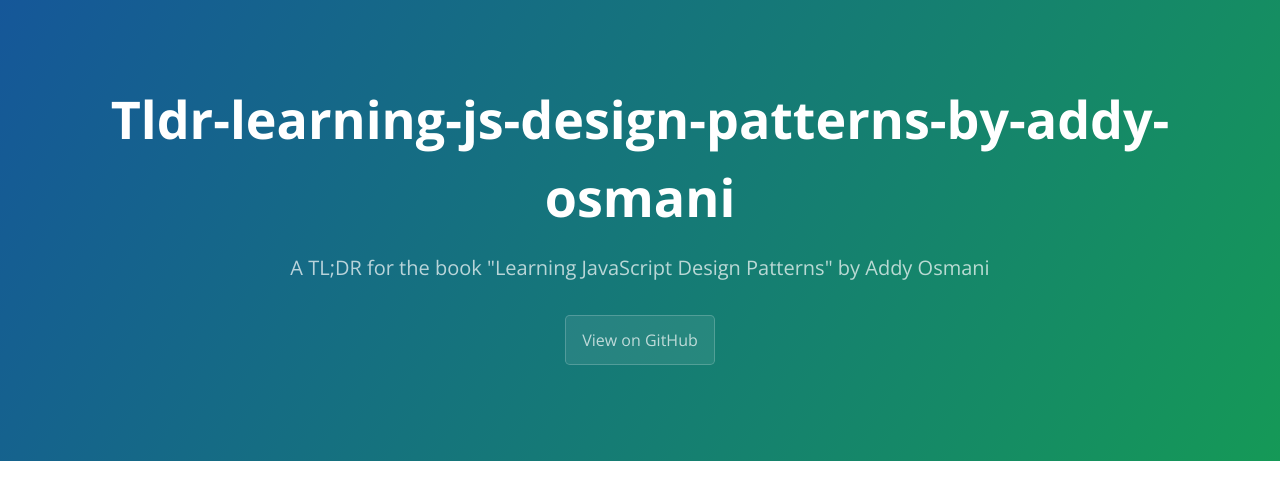
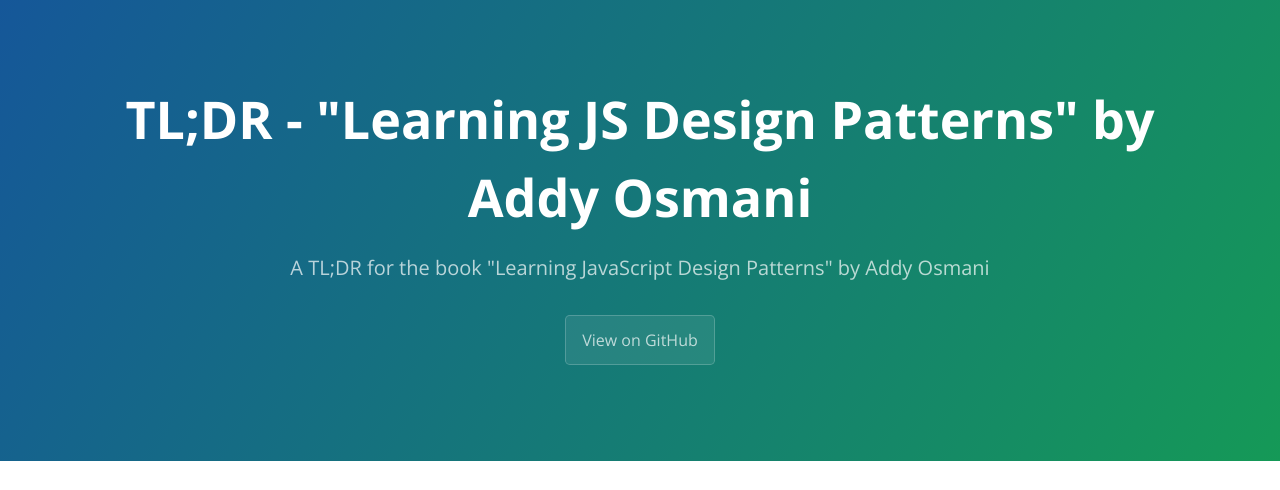
Before and after one commit to karlpatrickespiritu/TLDR-Learning-JS-Design-Patterns-by-Addy-Osmani, a plain HTML site: page index.html in a window 1280 px wide. Shown: the top 490 px of the page. Drawn offline with nearby package versions, Linux system fonts and the light colour scheme.

Commit message:
headline update

```diff
--- a/index.html
+++ b/index.html
@@ -2,7 +2,7 @@
 <html lang="en-us">
 <head>
     <meta charset="UTF-8">
-    <title>Tldr-learning-js-design-patterns-by-addy-osmani by karlpatrickespiritu</title>
+    <title>TL;DR - Learning JS Design Patterns by Addy Osmani</title>
     <meta name="viewport" content="width=device-width, initial-scale=1">
     <link rel="stylesheet" type="text/css" href="stylesheets/normalize.css" media="screen">
     <link href='https://fonts.googleapis.com/css?family=Open+Sans:400,700' rel='stylesheet' type='text/css'>
@@ -11,7 +11,7 @@
 </head>
 <body>
 <section class="page-header">
-    <h1 class="project-name">Tldr-learning-js-design-patterns-by-addy-osmani</h1>
+    <h1 class="project-name">TL;DR - "Learning JS Design Patterns" by Addy Osmani</h1>
 
     <h2 class="project-tagline">A TL;DR for the book &quot;Learning JavaScript Design Patterns&quot; by Addy Osmani</h2>
     <a href="https://github.com/karlpatrickespiritu/TLDR-Learning-JS-Design-Patterns-by-Addy-Osmani" class="btn">
@@ -150,11 +150,11 @@
             <a href="https://github.com/karlpatrickespiritu">karlpatrickespiritu</a>.
         </span>
 
-        <span class="site-footer-credits">This page was generated by
+        <!-- <span class="site-footer-credits">This page was generated by
             <a href="https://pages.github.com">GitHub Pages</a> using the
             <a href="https://github.com/jasonlong/cayman-theme">Cayman theme</a> by
             <a href="https://twitter.com/jasonlong">Jason Long</a>.
-        </span>
+        </span> -->
     </footer>
 
 </section>
```
